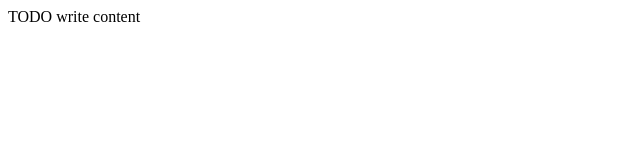
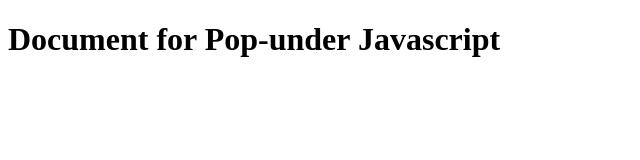
Before and after one commit to yesup/pop-javascript, a website: page docs/index.html in a window 1280 px wide. Shown: the whole page, without its empty margins (0-640 px from the left). Drawn offline with Linux system fonts and the light colour scheme.

Commit message:
document

```diff
--- a/docs/index.html
+++ b/docs/index.html
@@ -6,11 +6,11 @@ and open the template in the editor.
 -->
 <html>
     <head>
-        <title>TODO supply a title</title>
+        <title>Pop-under Javascript document</title>
         <meta charset="UTF-8">
         <meta name="viewport" content="width=device-width, initial-scale=1.0">
     </head>
     <body>
-        <div>TODO write content</div>
+        <h1>Document for Pop-under Javascript</h1>
     </body>
 </html>
```
